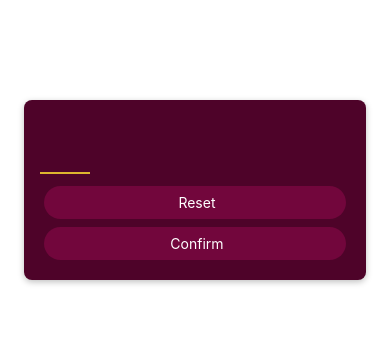
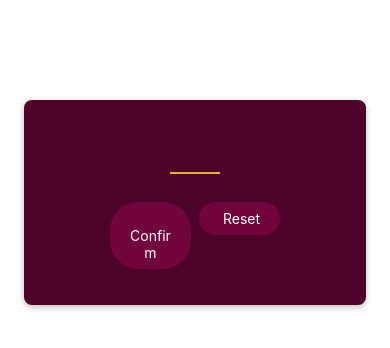
Before and after one commit to breakdaiz/guessnumapp, a React Native app: screen / in a window 390 px wide. Shown: the top 348 px of the page. Built offline with nearby package versions, Linux system fonts and the light colour scheme.

Commit message:
create container for button and textInput

```diff
--- a/screens/StartGameScreen.js
+++ b/screens/StartGameScreen.js
@@ -12,14 +12,22 @@ export default function StartGameScreen() {
         autoCapitalize='none'
         autoCorrect={false}
       />
-      <PrimaryButton> Reset</PrimaryButton>
-      <PrimaryButton> Confirm</PrimaryButton>
+      <View style={styles.buttonsContainer}>
+        <View style={styles.buttonContainer}>
+          <PrimaryButton> Confirm</PrimaryButton>
+        </View>
+        <View style={styles.buttonContainer}>
+          <PrimaryButton> Reset</PrimaryButton>
+        </View>
+      </View>
     </View>
   );
 }
 
 const styles = StyleSheet.create({
   inputContainer: {
+    justifyContent: "center",
+    alignItems: "center",
     marginHorizontal: 24,
     borderRadius: 8,
     marginTop: 100,
@@ -42,4 +50,11 @@ const styles = StyleSheet.create({
     fontWeight: "bold",
     textAlign: "center",
   },
+  buttonsContainer: {
+    marginVertical: 16,
+    flexDirection: "row",
+  },
+  buttonContainer: {
+    flex: 1,
+  },
 });
```
